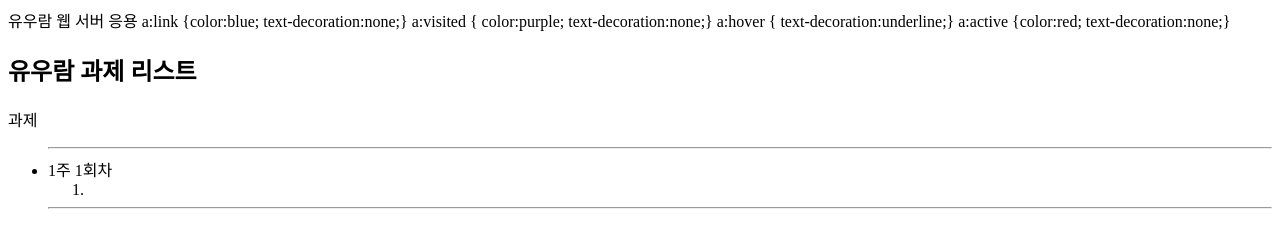
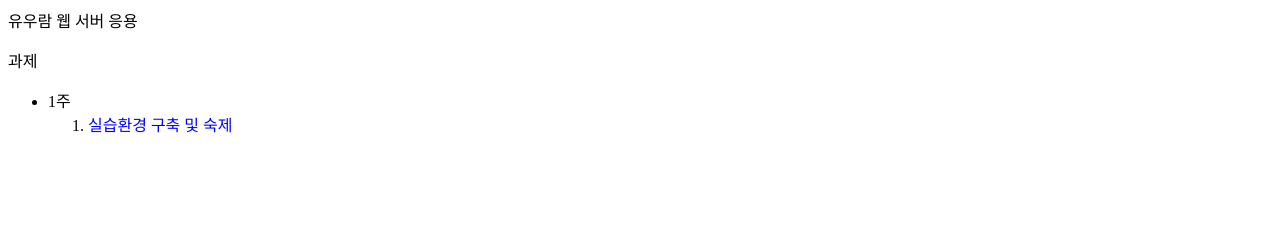
Before and after one commit to dbdnfka/RamWeb.github.io, a plain HTML site: page index.html in a window 1280 px wide. Drawn offline with nearby package versions, Linux system fonts and the light colour scheme.

Commit message:
Update index.html

```diff
--- a/index.html
+++ b/index.html
@@ -1,20 +1,22 @@
 유우람 웹 서버 응용
 <!doctype  html>  <!--  index.html -->
 <html><head>
-  <meta charset="utf-8"/><meta name="viewport" content="width=device-width, initial-scale=1"/
+  <meta charset="utf-8"/><meta name="viewport" content="width=device-width, initial-scale=1"/>
   <style>
   a:link {color:blue; text-decoration:none;} a:visited { color:purple; text-decoration:none;}
   a:hover { text-decoration:underline;} a:active {color:red; text-decoration:none;}
   </style>
-  <script src="https://ajax.googleapis.com/ajax/libs/jquery/3.1.1/jquery.min.js"></script></head>
-  <title>개인 과제 리스트</title>
-  <body><header></header><section>
-    <h1>유우람 과제 리스트</h3>
-    <p>과제<p>
-    <ul><hr/>
-      <li>1주 1회차 </li>
-      <ol>
-        <li><a href=https://1</a></li>
-      </ol><hr/>
-    </ul>
-    </section></body></html>
+  <script src="https://ajax.googleapis.com/ajax/libs/jquery/3.1.1/jquery.min.js"></script>
+  <title>유우람 웹 서버 </title></head>
+<body><header></header>
+<section>
+  <p>과제</p>
+  <ul>
+    <li id="week01">1주
+    <ol type ="1">
+      <li><a href="http://dbdnfka.github.io/1week/20161439-1.html"  target="_blank">실습환경 구축 및 숙제</a></li>
+    </ol>
+  </ul>
+</section>
+</body>
+</html>
```
